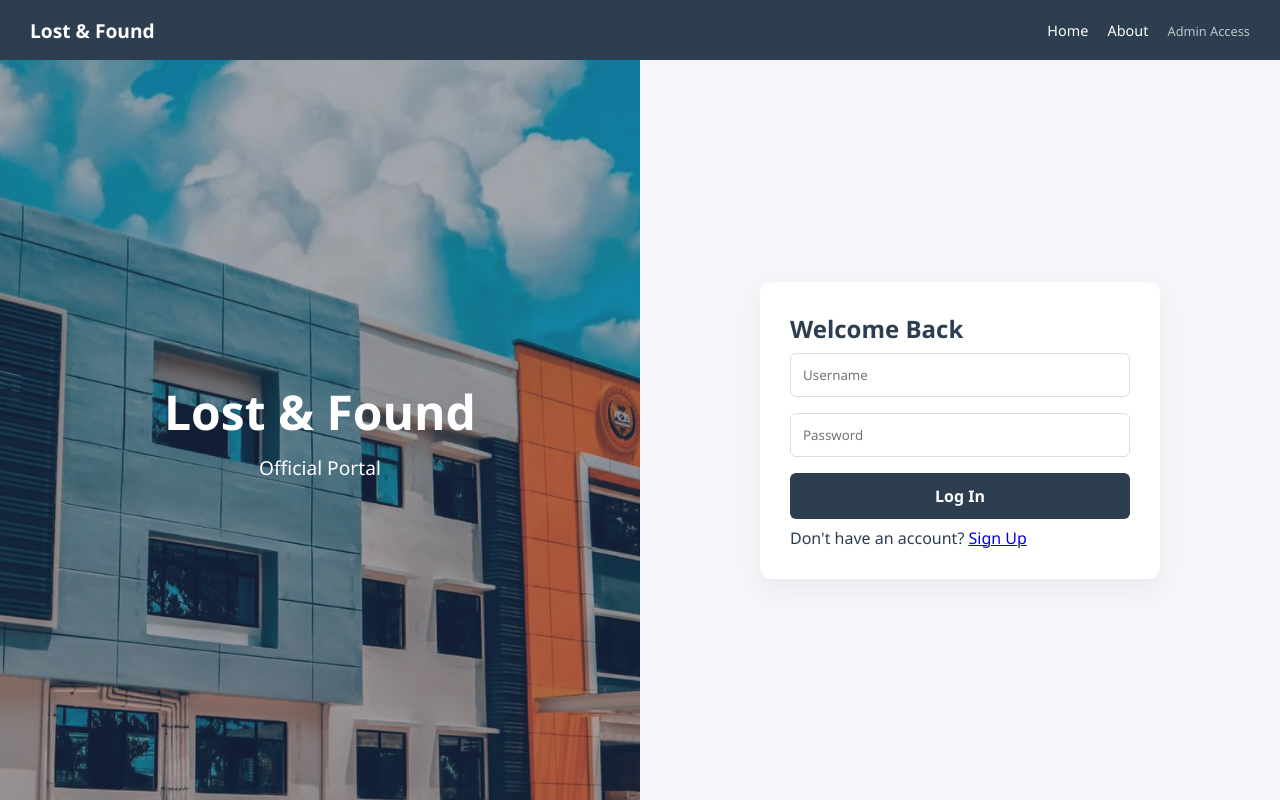
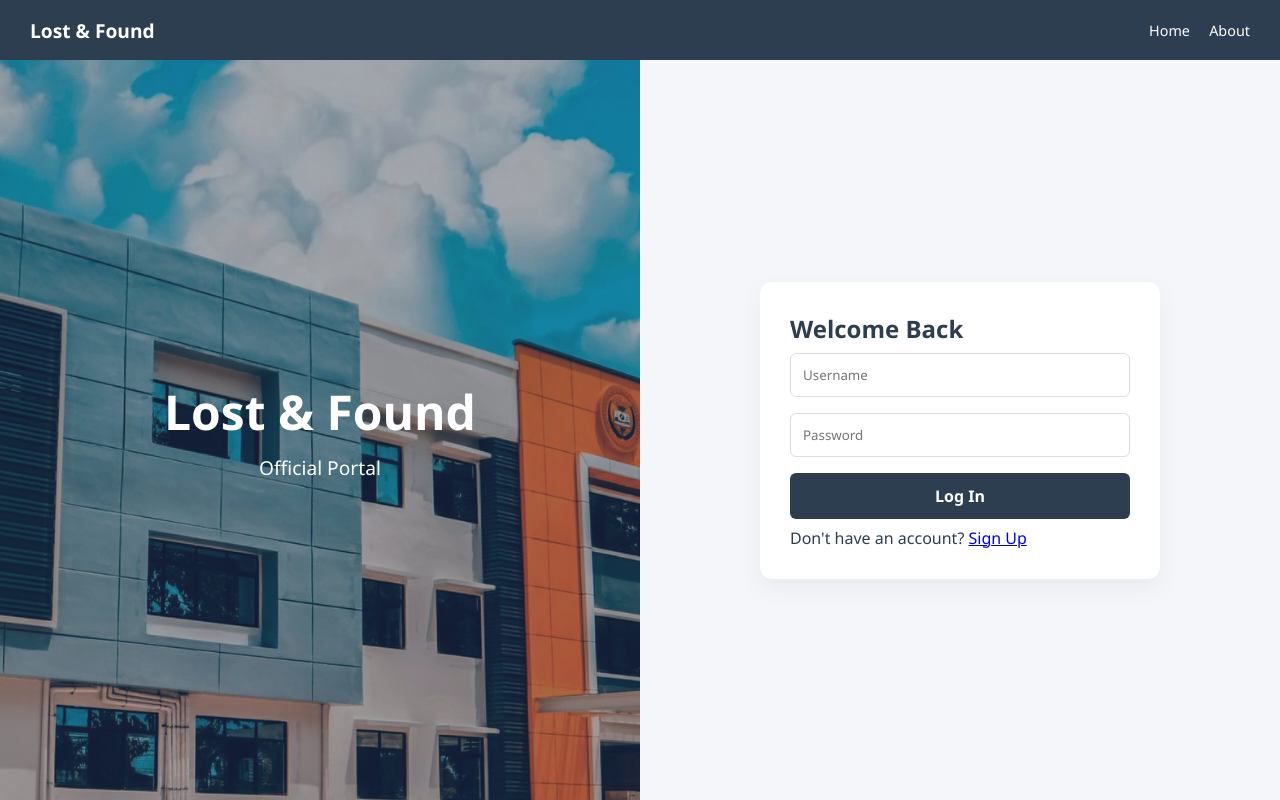
Before and after one commit to alexanderresula-arch/PC223_CAP, a plain HTML site: page index.html in a window 1280 px wide. Drawn offline with Linux system fonts and the light colour scheme.

Commit message:
removed admin access

```diff
--- a/index.html
+++ b/index.html
@@ -12,8 +12,7 @@
     <div class="logo">Lost & Found</div>
     <nav>
       <a href="user.html">Home</a> <a href="about.html">About</a>
-      <a href="admin.html" style="font-size: 0.8rem; opacity: 0.7;">Admin Access</a>
-    </nav>
+      </nav>
   </header>
 
   <main>
--- a/script.js
+++ b/script.js
@@ -55,7 +55,7 @@ function addPost() {
             timestamp: Date.now()
         };
 
-        // this sends it to the Clouds
+        // this sends it to the Cloud
         database.ref('allPosts').push(postData)
             .then(() => {
                 // Clear the form fields so the user knows it was submitted
```
